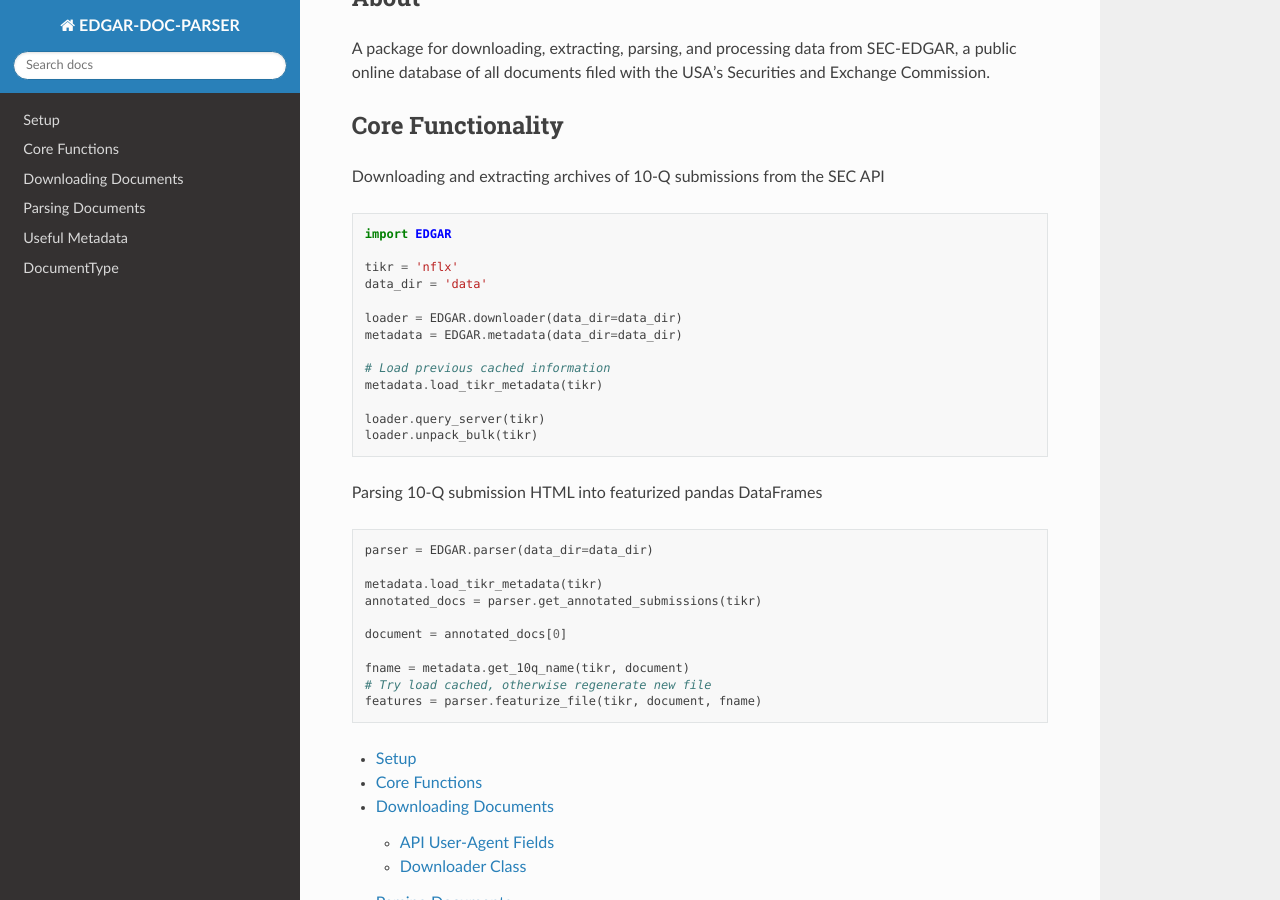
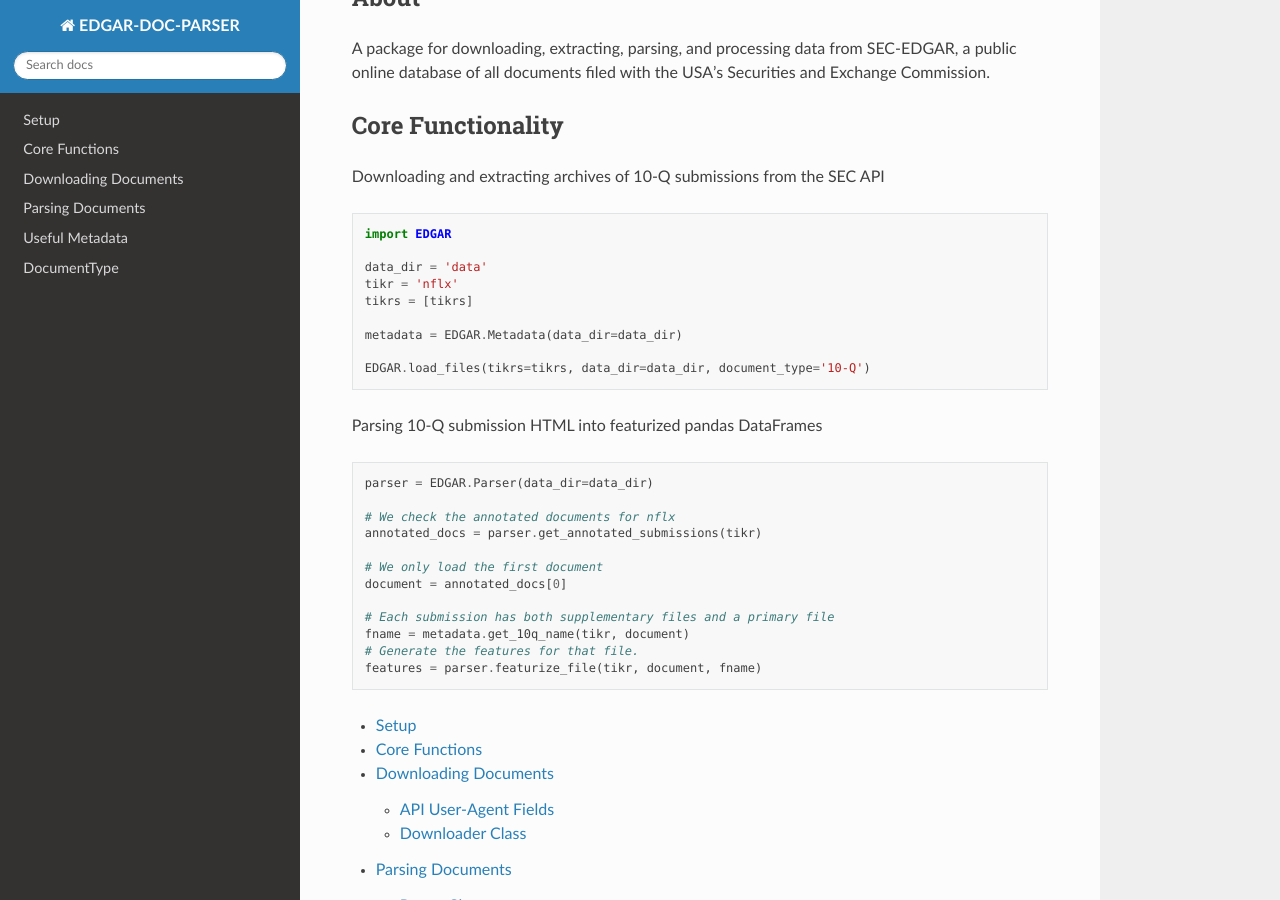
Before and after one commit to kamilkrukowski/EDGAR-DOC-PARSER, a Sphinx documentation site: the page built from docs/index.rst, in a window 1280 px wide and 900 px high, scrolled down 216 px. Built offline with Sphinx 7.4.7 and the Read the Docs theme 2.0.0, drawn with Linux system fonts in a browser that asks for light colours.

Commit message:
Documentation update

```diff
--- a/docs/index.rst
+++ b/docs/index.rst
@@ -19,31 +19,29 @@ Downloading and extracting archives of 10-Q submissions from the SEC API
 
     import EDGAR
 
+    data_dir = 'data'
     tikr = 'nflx'
-    data_dir = 'data'
+    tikrs = [tikrs]
 
-    loader = EDGAR.downloader(data_dir=data_dir)
-    metadata = EDGAR.metadata(data_dir=data_dir)
+    metadata = EDGAR.Metadata(data_dir=data_dir)
 
-    # Load previous cached information
-    metadata.load_tikr_metadata(tikr)
-
-    loader.query_server(tikr)
-    loader.unpack_bulk(tikr)
+    EDGAR.load_files(tikrs=tikrs, data_dir=data_dir, document_type='10-Q')
 
 Parsing 10-Q submission HTML into featurized pandas DataFrames
 
 .. code-block:: python
 
-    parser = EDGAR.parser(data_dir=data_dir)
+    parser = EDGAR.Parser(data_dir=data_dir)
 
-    metadata.load_tikr_metadata(tikr)
+    # We check the annotated documents for nflx
     annotated_docs = parser.get_annotated_submissions(tikr)
 
+    # We only load the first document
     document = annotated_docs[0]
 
+    # Each submission has both supplementary files and a primary file
     fname = metadata.get_10q_name(tikr, document)
-    # Try load cached, otherwise regenerate new file
+    # Generate the features for that file.
     features = parser.featurize_file(tikr, document, fname)
 
 
@@ -54,7 +52,7 @@ Parsing 10-Q submission HTML into featurized pandas DataFrames
    core
    Downloading Documents <downloader>
    Parsing Documents <parser>
-   Useful Metadata <metadata_mgr>
+   Useful Metadata <metadata>
    DocumentType <document_type>
 
 
--- a/docs/metadata_mgr.rst
+++ b/docs/metadata.rst
@@ -1,4 +1,4 @@
-.. _metadata_mgr:
+.. _metadata:
 
 Cached Information
 ===================
--- a/docs/parser.rst
+++ b/docs/parser.rst
@@ -7,3 +7,5 @@ Parser Class
 ----------------------
 .. autoclass:: EDGAR.Parser
     :members:
+    :exclude-members: Element, Span_Parser, find_all_pattern,
+     find_page_location, get_annotation_features, get_page_number, labels_in_table
```
Also changed, not shown: 3 other files.
